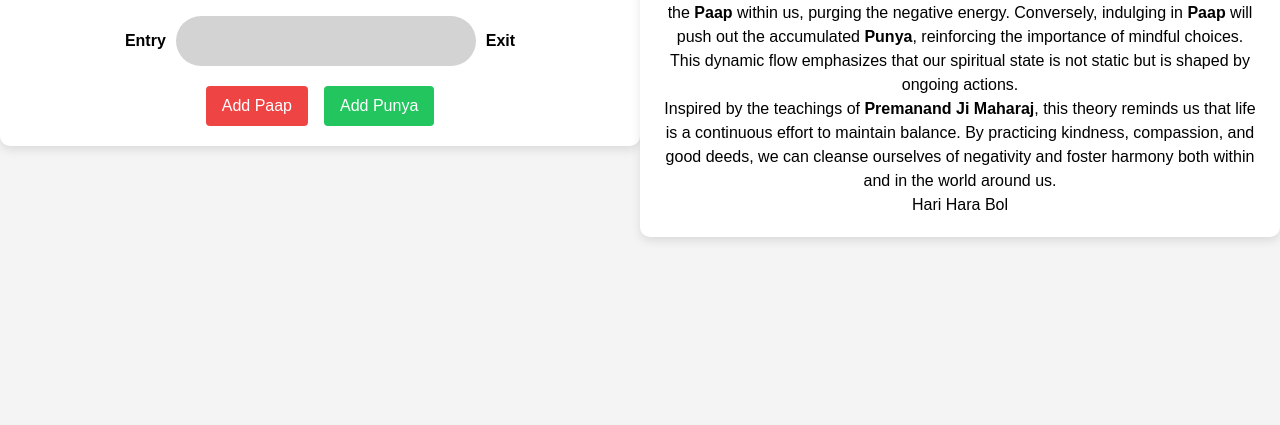
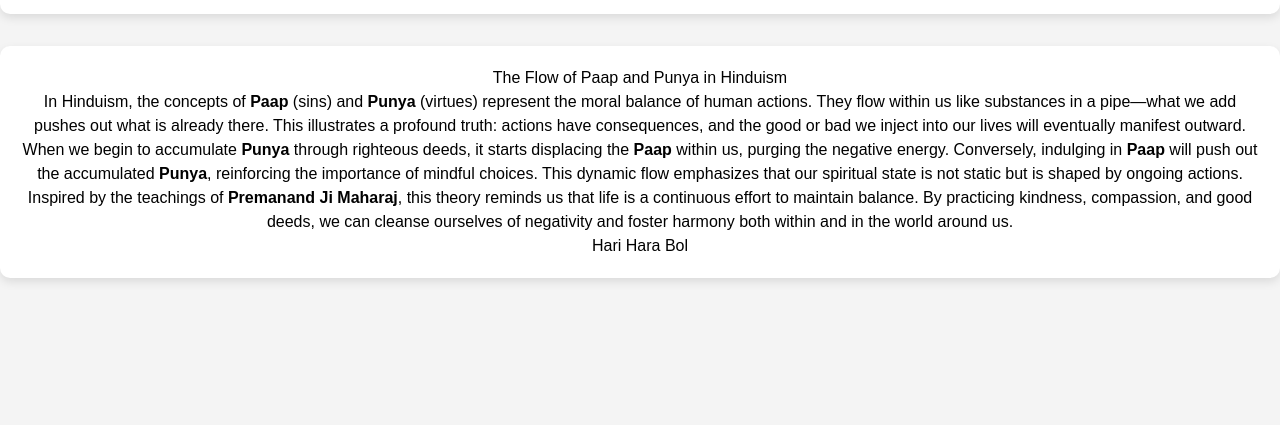
Before and after one commit to TheTorjanCaptain/PunyaPaap, a plain HTML site: page index.html in a window 1280 px wide. Shown: the part 375-800 px from the top of the page. Drawn offline with nearby package versions, Linux system fonts and the light colour scheme.

Commit message:
Fina update index.html

```diff
--- a/index.html
+++ b/index.html
@@ -14,6 +14,7 @@
             align-items: center;
             height: 100vh;
             margin: 0;
+            flex-direction: column; /* Stack elements vertically */
         }
         .container {
             text-align: center;
@@ -21,6 +22,8 @@
             padding: 20px;
             border-radius: 10px;
             box-shadow: 0 4px 10px rgba(0, 0, 0, 0.1);
+            width: 100%;
+            max-width: 500px; /* Optional: limits container width */
         }
         .pipe-container {
             display: flex;
@@ -85,6 +88,20 @@
         </div>
     </div>
 
+    <div class="container mt-8"> <!-- Added margin-top for separation -->
+        <h2>The Flow of Paap and Punya in Hinduism</h2>
+        <p class="description">
+            In Hinduism, the concepts of <b>Paap</b> (sins) and <b>Punya</b> (virtues) represent the moral balance of human actions. They flow within us like substances in a pipe—what we add pushes out what is already there. This illustrates a profound truth: actions have consequences, and the good or bad we inject into our lives will eventually manifest outward.
+        </p>
+        <p class="description">
+            When we begin to accumulate <b>Punya</b> through righteous deeds, it starts displacing the <b>Paap</b> within us, purging the negative energy. Conversely, indulging in <b>Paap</b> will push out the accumulated <b>Punya</b>, reinforcing the importance of mindful choices. This dynamic flow emphasizes that our spiritual state is not static but is shaped by ongoing actions.
+        </p>
+        <p class="description">
+            Inspired by the teachings of <b>Premanand Ji Maharaj</b>, this theory reminds us that life is a continuous effort to maintain balance. By practicing kindness, compassion, and good deeds, we can cleanse ourselves of negativity and foster harmony both within and in the world around us.
+        </p>
+        <p class="footer"><b></b>Hari Hara Bol</b></p>
+    </div>
+
     <script>
         const pipe = document.getElementById("pipe");
         const maxBubbles = 10; // Max number of bubbles in the pipe
@@ -109,18 +126,5 @@
             }
         }
     </script>
-     <div class="container">
-        <h2>The Flow of Paap and Punya in Hinduism</h2>
-        <p class="description">
-            In Hinduism, the concepts of <b>Paap</b> (sins) and <b>Punya</b> (virtues) represent the moral balance of human actions. They flow within us like substances in a pipe—what we add pushes out what is already there. This illustrates a profound truth: actions have consequences, and the good or bad we inject into our lives will eventually manifest outward.
-        </p>
-        <p class="description">
-            When we begin to accumulate <b>Punya</b> through righteous deeds, it starts displacing the <b>Paap</b> within us, purging the negative energy. Conversely, indulging in <b>Paap</b> will push out the accumulated <b>Punya</b>, reinforcing the importance of mindful choices. This dynamic flow emphasizes that our spiritual state is not static but is shaped by ongoing actions.
-        </p>
-        <p class="description">
-            Inspired by the teachings of <b>Premanand Ji Maharaj</b>, this theory reminds us that life is a continuous effort to maintain balance. By practicing kindness, compassion, and good deeds, we can cleanse ourselves of negativity and foster harmony both within and in the world around us.
-        </p>
-        <p class="footer">Hari Hara Bol</p>
-    </div>
 </body>
 </html>
```
